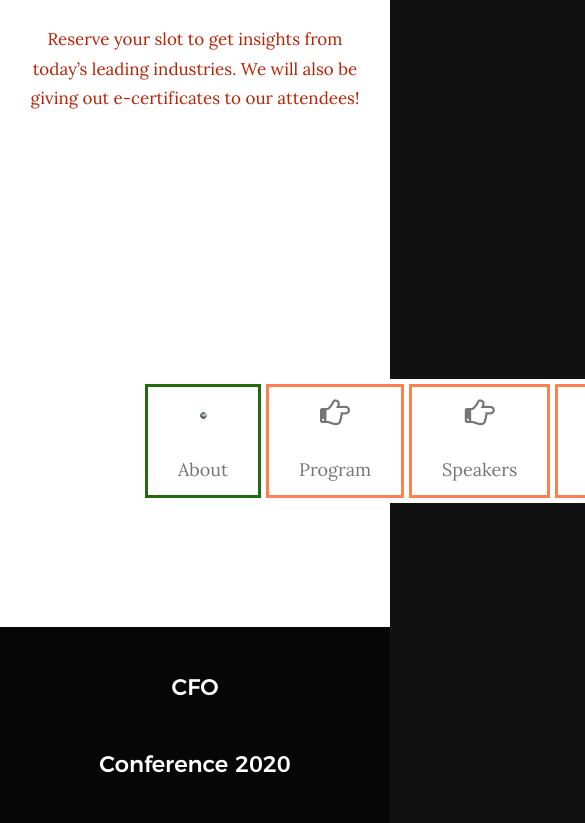
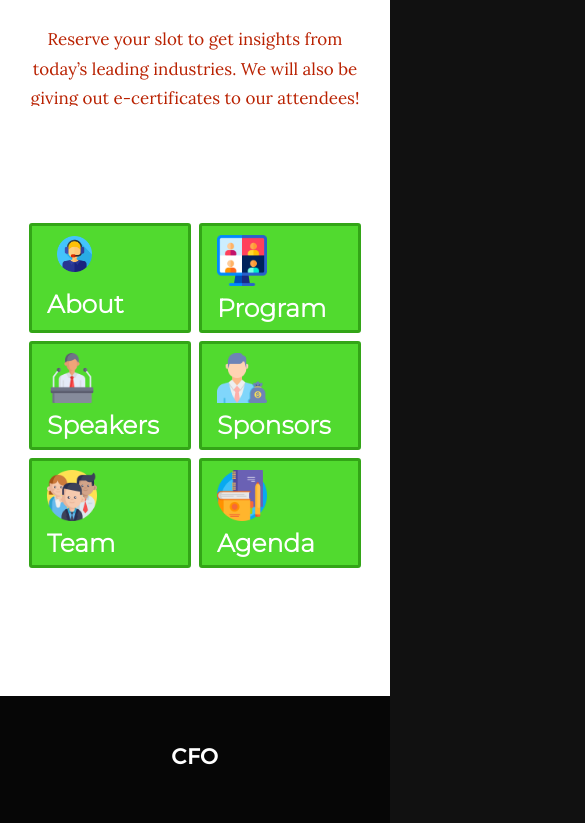
Before and after one commit to nayeemdevopsg/cfo-summit, a plain HTML site: page index.html in a window 390 px wide. Shown: the part 1177-2000 px from the top of the page, 585 px wide, since content can reach past the window. Drawn offline with nearby package versions, Linux system fonts and the light colour scheme; files whose address does not match are found by name.

Commit message:
menu bar responsive

```diff
--- a/index.html
+++ b/index.html
@@ -35,6 +35,7 @@
     ================================================== -->
     <link rel="shortcut icon" href="favicon.ico" type="image/x-icon">
     <link rel="icon" href="favicon.ico" type="image/x-icon">
+    <link href="https://fonts.googleapis.com/css2?family=Montserrat:wght@300&display=swap" rel="stylesheet">
 
     <!-- bootstrap CDN
     ================================================== -->
@@ -51,8 +52,10 @@
              <div class="grid-containerx">
                   <div class="item4"><img style="max-width: 100px ;" src="images/cfo_logo-11.png" alt="Homepage"></div>
                   <div class="item5"></div>
-                  <div class="item1"><a id="demo" style="font-size: 110%;"></a></div>
-                  <div class="item7" ><button ><a class="full-width btn--primary" href="https://docs.google.com/forms/d/e/1FAIpQLScKO16SDMOH_Sddfel9NGmRB-r5Tx0tBzJALJoflNcvsWnOSg/viewform">Enrol</a></button></div>
+
+                    <div class="item1"><a id="demo" style="font-size: 110%;"></a></div>
+                    <div class="item7" ><button ><a class="full-width btn--danger" href="https://docs.google.com/forms/d/e/1FAIpQLScKO16SDMOH_Sddfel9NGmRB-r5Tx0tBzJALJoflNcvsWnOSg/viewform">Enrol</a></button></div>
+
                   <div class="item8"></div>
             </div>
         </nav>
@@ -90,10 +93,10 @@
         </a>
     </header> <!-- end s-header -->
 
-
+    <!--data-natural-width=1700 data-natural-height=910 -->
     <!-- home
     ================================================== -->
-<section id="home" class="s-home target-section" data-parallax="scroll" data-image-src="images/16084.jpg" data-natural-width=3000 data-natural-height=2000 data-position-y=center>
+<section id="home" class="s-home target-section" data-parallax="scroll" data-image-src="images/resize.jpg" height=1100px width=500px data-position-y=center>
 
 <!--         <div class="home-content">
             <div class="row home-content__main">
@@ -141,7 +144,9 @@
     </section> <!-- end s-home -->
 
 
-    <section id='home' class="s-about" style="background-color: #B92100 ;max-height: 200px; margin-top: -250px ;">
+
+
+    <section id='home' class="s-about" style="background-color: #4d9c0b ;max-height: 200px; margin-top: -250px ;">
         <div class="row about-desc">
             <div class="col-full" style="padding-bottom: 100px;">
                 <h1 style="font-size: 200%; color: #ffffff ; margin-top: -10%;">2020 Virtual CFO Conference</h1>
@@ -164,7 +169,7 @@
                  <!--================================================== -->
           <!--================================================== -->
      <!--================================================== -->
-<section id='home' class="s-services">
+<section id='home' class="s-services" >
         <div class="row about-desc" data-aos="fade-up">
             <div class="col-full">
                 <p>
@@ -181,39 +186,39 @@
           </div> <!-- end about-desc -->
 </section>
 
-
+<div style="margin-top: -160px">
 <section id='home' class="s-services">
-    <div class="container">
-       <div class="row d-flex">
-        <div class="grid-containerx">
-            <div class="item4" style="border-style: solid; border-color: rgb(34, 107, 16); margin-left: 100px;">
-                <img src="images/sponsor-03.jpg" class="card-img-top" alt="..." style="width:10%"><br>
-              <a class="smoothscroll"  style="font-size: 60%; padding: 30px; " href="#about" title="about">About</a>
+        <div class="Container" >
+            <div class="row">
+            <div class="col"style="border-style: solid; border-color: rgb(51, 165, 23); background-color:rgb(81, 218, 47); border-radius: 3px; align-items: center; margin: 4px">
+                <img src="images/support.png" class="card-img-top" alt="..." style="width: 44%; padding: 10px;"><br>
+              <a class="smoothscroll"  style="font-size: 25px; padding-bottom: 3px; padding-top: 3px; color: white; font-weight: 600; font-family: 'Montserrat', sans-serif;" href="#about" title="about">About</a>
           </div>
-            <div class="item5" style="border-style: solid; border-color: coral">
-              <i class="fa fa-hand-o-right"></i><br>
-              <a class="smoothscroll"  style="font-size: 60%; padding: 30px; " href="#program" title="program">Program</a>
+            <div class="col" style="border-style: solid; border-color: rgb(51, 165, 23); background-color:rgb(81, 218, 47); border-radius: 3px;margin: 4px ">
+                <img src="images/videoconference.png" class="card-img-top" alt="..." style="width: 40%; padding-top: 9px"><br>
+              <a class="smoothscroll"  style="font-size: 25px; padding-bottom: 3px; padding-top: 3px; color: white; font-weight: 600; font-family: 'Montserrat', sans-serif;" href="#program" title="program">Program</a>
           </div>
-            <div class="item6" style="border-style: solid; border-color: coral">
-              <i class="fa fa-hand-o-right"></i><br>
-              <a class="smoothscroll"  style="font-size: 60%; padding: 30px; " href="#speaker" title="speakers">Speakers </a>
+            <div class="col" style="border-style: solid; border-color: rgb(51, 165, 23); background-color:rgb(81, 218, 47); border-radius: 3px;border-radius: 3px; margin: 4px">
+                <img src="images/employee.png" class="card-img-top" alt="..." style="width: 40%; padding-top: 9px"><br>
+              <a class="smoothscroll"  style="font-size: 25px; padding-bottom: 3px; padding-top: 3px; color: white; font-weight: 600; font-family: 'Montserrat', sans-serif;" href="#speaker" title="speakers">Speakers </a>
           </div>
-            <div class="item7" style="border-style: solid; border-color: coral">
-              <i class="fa fa-hand-o-right"></i><br>
-              <a class="smoothscroll"  style="font-size: 60%; padding: 30px; " href="#sponsors" title="sponsors">Sponsors</a>
+            <div class="col" style="border-style: solid; border-color: rgb(51, 165, 23); background-color:rgb(81, 218, 47); border-radius: 3px;margin: 4px">
+                <img src="images/investor.png" class="card-img-top" alt="..." style="width: 40%; padding-top: 9px"><br>
+              <a class="smoothscroll"  style="font-size: 25px; padding-bottom: 3px; padding-top: 3px; color: white; font-weight: 600;font-family: 'Montserrat', sans-serif;" href="#sponsors" title="sponsors">Sponsors</a>
           </div>
-            <div class="item8" style="border-style: solid; border-color: coral">
-              <i class="fa fa-hand-o-right"></i><br>
-              <a class="smoothscroll"  style="font-size: 60%; padding: 30px; " href="#team" title="team">Team</a>
+            <div class="col" style="border-style: solid; border-color:rgb(51, 165, 23); background-color:rgb(81, 218, 47); border-radius: 3px;margin: 4px">
+                <img src="images/teamwork.png" class="card-img-top" alt="..." style="width: 40%; padding-top: 9px"><br>
+              <a class="smoothscroll"  style="font-size: 25px; padding-bottom: 3px; padding-top: 3px; color: white; font-weight: 600;font-family: 'Montserrat', sans-serif;" href="#team" title="team">Team</a>
           </div>
-            <div class="item9" style="border-style: solid; border-color: coral">
-              <i class="fa fa-hand-o-right"></i><br>
-              <a class="smoothscroll"  style="font-size: 60%; padding: 30px; " href="#agenda" title="agenda">Agenda</a>
+            <div class="col" style="border-style: solid; border-color: rgb(51, 165, 23); background-color:rgb(81, 218, 47); border-radius: 3px;margin: 4px">
+                <img src="images/notebook.png" class="card-img-top" alt="..." style="width: 40%; padding-top: 9px;"><br>
+              <a class="smoothscroll"  style="font-size: 25px; padding-bottom: 3px; padding-top: 3px; color: white; font-weight: 600;font-family: 'Montserrat', sans-serif;" href="#agenda" title="agenda">Agenda</a>
           </div>
         </div>
         </div>
-    </div>
+
 </section>
+</div>
 
 <!--
 <section id='home' class="s-services">
@@ -740,7 +745,7 @@
                         <p class="w3-opacity">10,00,000 BDT</p>
                         <p>A Platinum sponsorship includes exclusive signage with company logo and verbal recognition before or during the Conference; as well as recognition as a Sponsor in the Conference Newsletter.<br>
                           Your logo will be prominently placed on the meeting agenda. This sponsor will also receive the back page of the conference program for an ad placement.<br>
-                        </p>
+                        </p><br><br><br>
                         <p><a href="#contact" class="smoothscroll btn btn--stroke">Contact</a></p>
                       </div>
 
@@ -754,7 +759,7 @@
                         <p class="w3-opacity">10,00,000 BDT</p>
                         <p>A Platinum sponsorship includes exclusive signage with company logo and verbal recognition before or during the Conference; as well as recognition as a Sponsor in the Conference Newsletter.<br>
                           With this Silver sponsorship, you can sponsor both the meeting and the social. The company logo will be displayed prominently at the meeting and the social.<br>
-                        </p>
+                        </p><br><br><br>
                         <p><a href="#contact" class="smoothscroll btn btn--stroke">Contact</a></p>
                       </div>
                   </div>
```
Also changed, not shown: images/employee.png (added), images/headimagefinal.jpg (added), images/investor.png (added), images/notebook.png (added), images/resize.jpg (added), images/support.png (added), images/teamwork.png (added), images/videoconference.png (added), images/walp.jpg (added).
